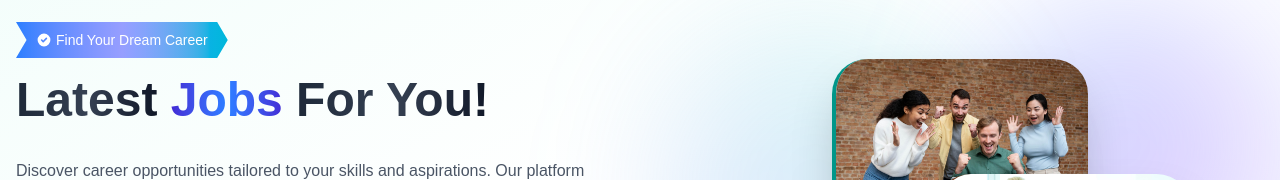
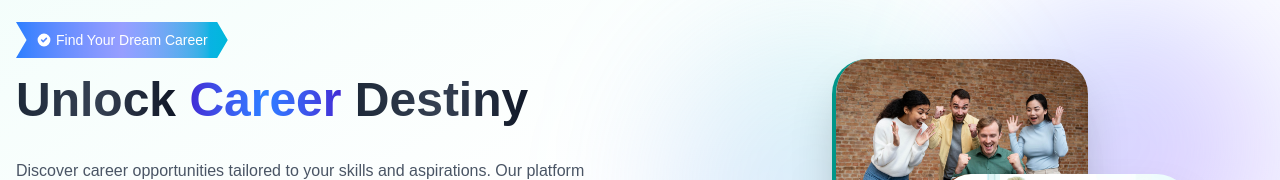
Before and after one commit to anowarzz/job-wave-client, a React (Vite) app: page / in a window 1280 px wide. Shown: the part 246-426 px from the top of the page. Built offline with nearby package versions, Linux system fonts and the light colour scheme; no server answers.

Commit message:
updated banner header text

```diff
--- a/src/pages/Home/Banner.jsx
+++ b/src/pages/Home/Banner.jsx
@@ -103,16 +103,16 @@
                   delay: 0.3,
                   ease: "easeOut",
                 }}
-                className="text-4xl md:text-5xl font-bold leading-tight"
+                className="text-4xl md:text-5xl font-bold leading-tight whitespace-nowrap"
               >
                 <span className="bg-gradient-to-r from-gray-800 via-gray-700 to-gray-900 dark:from-white dark:via-gray-300 dark:to-gray-100 bg-clip-text text-transparent">
-                  Latest
+                  Unlock
                 </span>{" "}
                 <span className="bg-gradient-to-r from-primary via-blue-500 to-primary dark:from-blue-400 dark:to-indigo-400 bg-clip-text text-transparent">
-                  Jobs
+                  Career
                 </span>{" "}
                 <span className="bg-gradient-to-r from-gray-800 via-gray-700 to-gray-900 dark:from-white dark:via-gray-300 dark:to-gray-100 bg-clip-text text-transparent">
-                  For You!
+                  Destiny
                 </span>
               </motion.h1>
 
```
